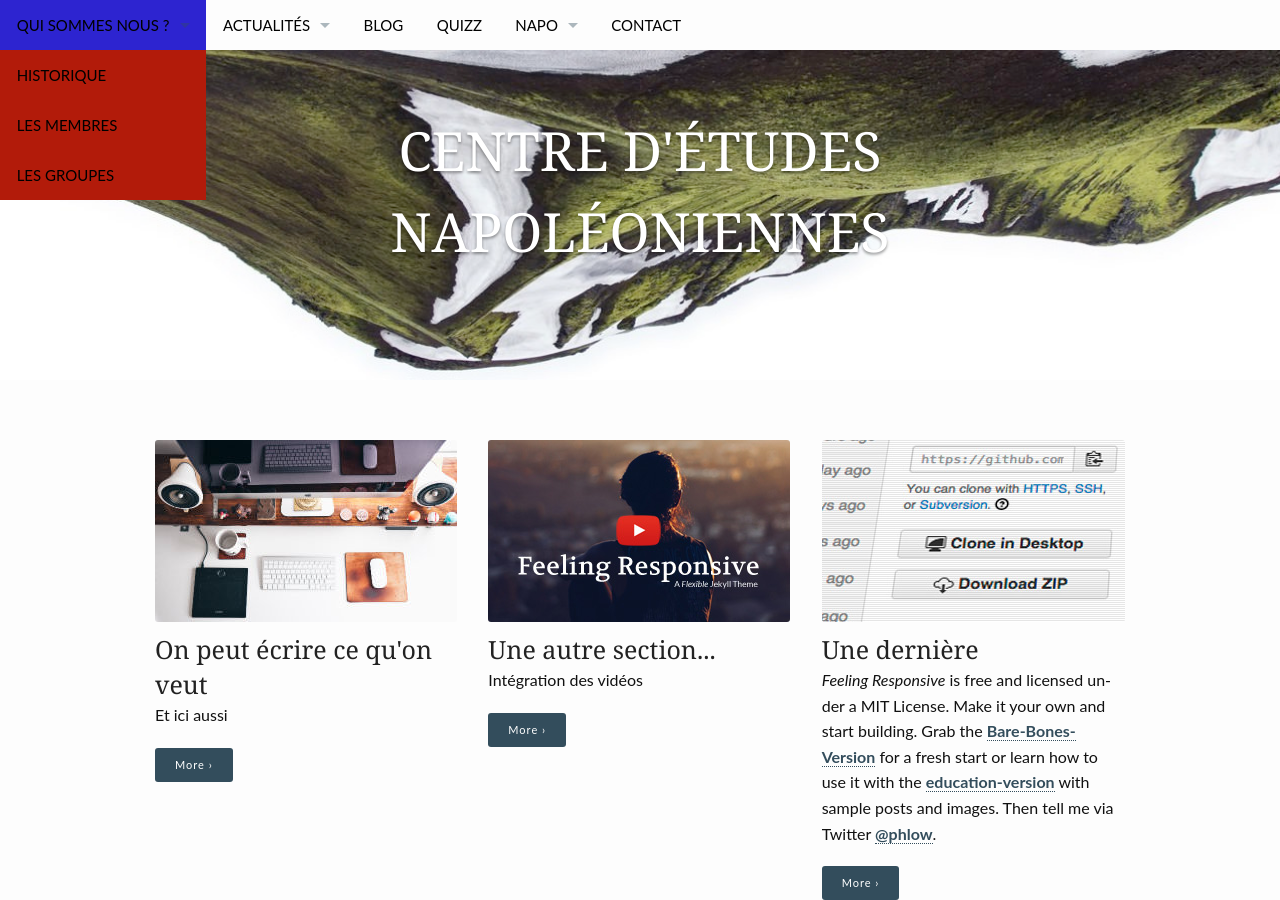
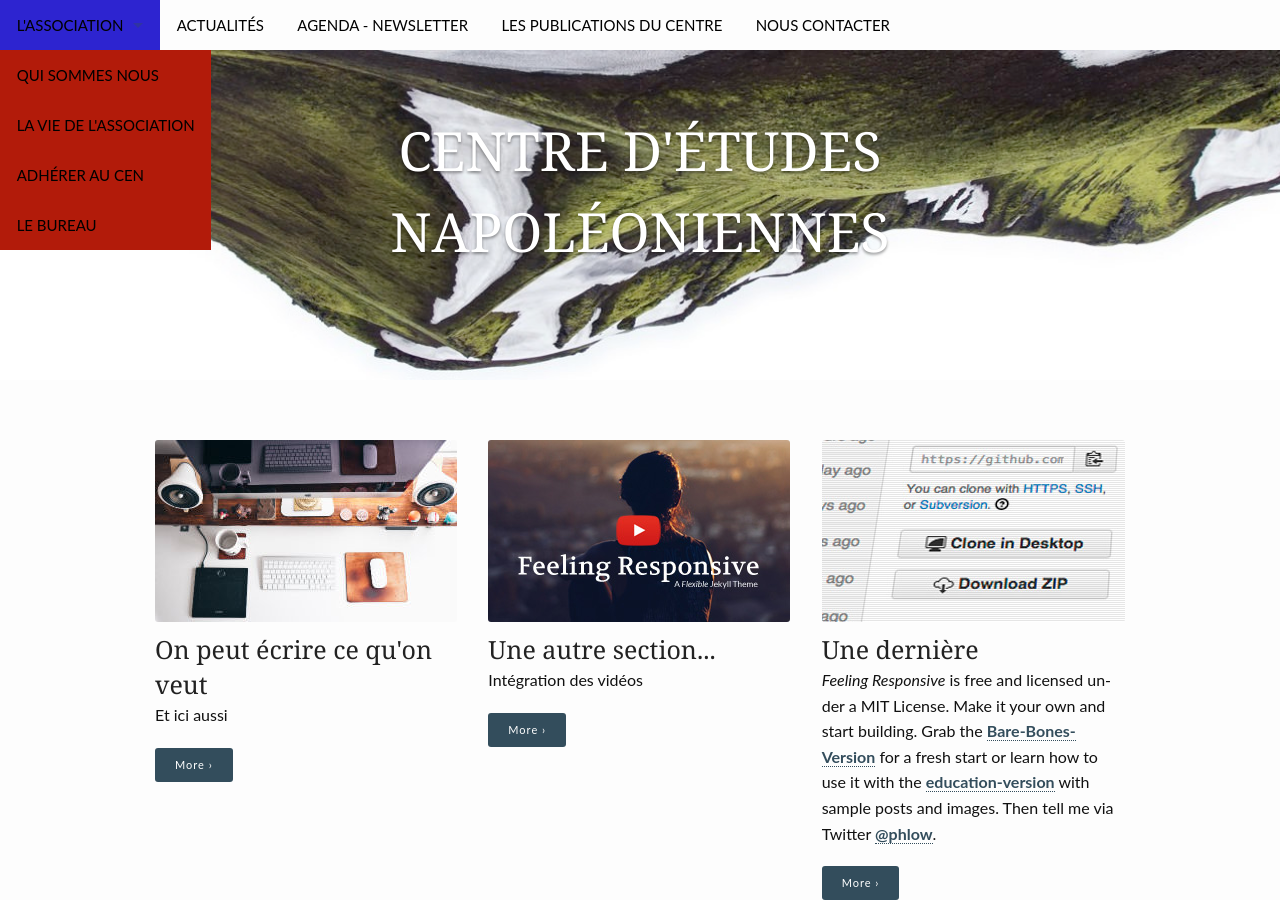
Before and after one commit to centre-etudes-napoleoniennes/site, a Jekyll site: the page built from pages/pages-root-folder/index.md, in a window 1280 px wide and 900 px high. Built offline with Jekyll 4.4.1, drawn with Linux system fonts in a browser that asks for light colours.

Commit message:
[contenu Site CEN V00 JB 24avril16] Update menu

```diff
--- a/_data/navigation.yml
+++ b/_data/navigation.yml
@@ -6,42 +6,47 @@
 #  url: "/getting-started/"
 #  side: left
 
-- title: Qui sommes nous ?
+- title: L'association
   url: "/getting-started/"
   side: left
   dropdown:
-    - title: "Historique"
+    - title: "Qui sommes nous"
       url: "/design/gallery/"
-    - title: "Les membres"
+    - title: "La vie de l'association"
       url: "/design/grid/"
-    - title: "Les groupes"
+    - title: "Adhérer au CEN"
+      url: "/design/grid/"
+    - title: "Le bureau"
       url: "/design/grid/"
 
 - title: Actualités
   url: "/getting-started/"
   side: left
-  dropdown:
-    - title: "Le bulletin"
-      url: "/design/grid/"
-    - title: "Réalisation du Centre - Bérézina"
-      url: "/design/grid/"
-    - title: "Salons et forums"
-      url: "/design/grid/"
 
-- title: Blog
+- title: Agenda - Newsletter
   url: "/blog"
   side: left
 
-- title: Quizz
-  url: "/quizz"
+- title: Les activités
+  dropdown:
+    - title: "Mission BEREZINA"
+      url: "/design/gallery/"
+    - title: "Pont de Briques"
+      url: "/design/grid/"
+    - title: "Conférences"
+      url: "/design/grid/"
+    - title: "Exposition - Forums"
+      url: "/design/grid/"
+    - title: "Voyages"
+      url: "/design/grid/"
+
+- title: Les publications du centre
+  url: "/blog"
   side: left
 
-- title: Napo
+- title: Nous contacter
   url: "/blog"
   side: left
-  dropdown:
-      - title: "Le bulletin de napo"
-        url: "/design/grid/"
 
 #- title: "Templates"
 #  url: "/design/"
@@ -107,6 +112,3 @@
 #  url: "/search/"
 #  side: right
 #
-- title: "Contact"
-  url: "/contact/"
-  side: left
```
